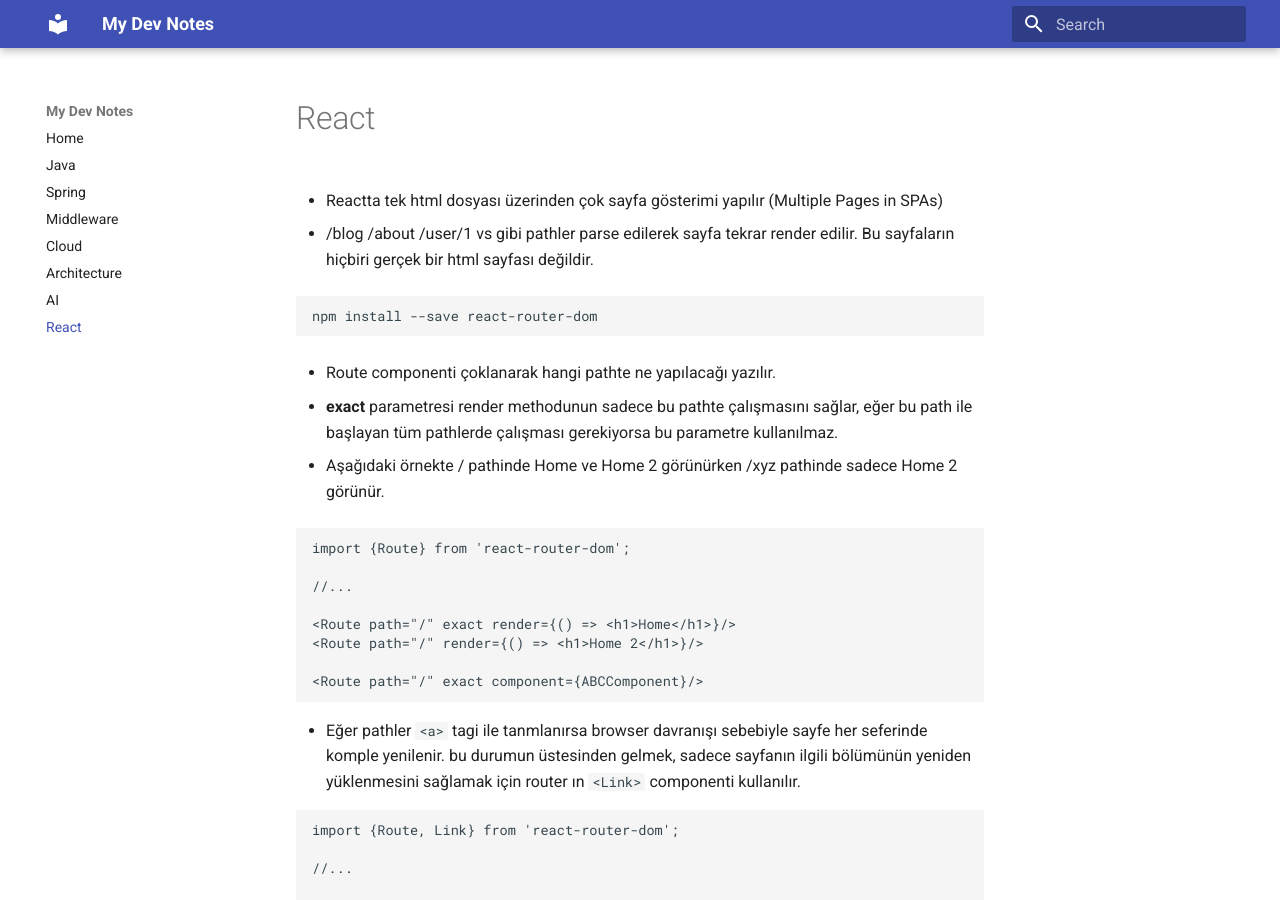
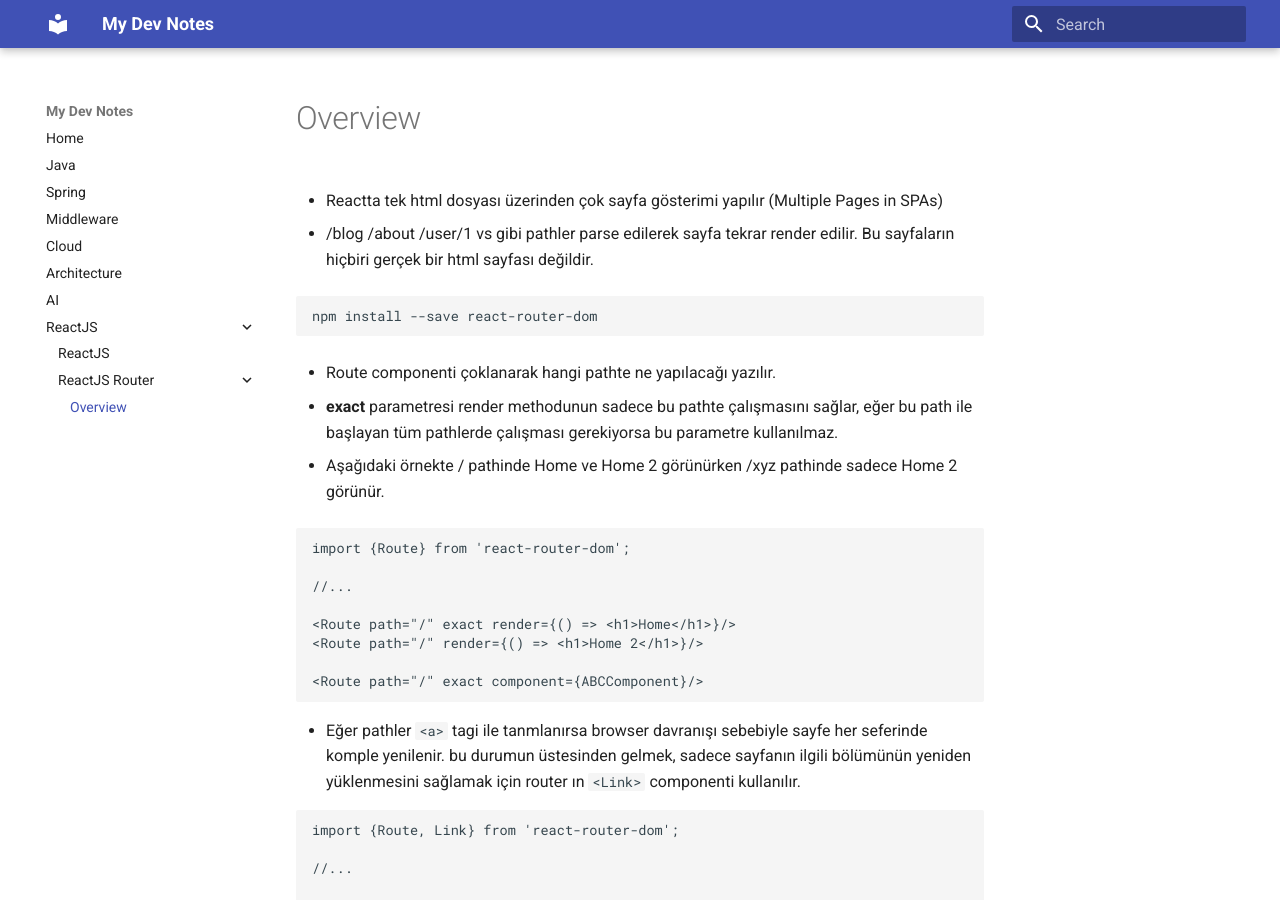
Before and after one commit to semudu/dev-notes, an MkDocs documentation site: the page built from docs/reactjs/router/overview.md, in a window 1280 px wide and 900 px high. Built offline with MkDocs 1.6.1 and Material for MkDocs 9.7.7, drawn with Linux system fonts in a browser that asks for light colours.

Commit message:
structure

```diff
--- a/mkdocs.yml
+++ b/mkdocs.yml
@@ -9,6 +9,9 @@ nav:
   - Cloud: cloud/index.md
   - Architecture: architecture/index.md
   - AI: ai/index.md
-  - React: reactjs/router.md
+  - ReactJS:
+      - ReactJS: reactjs/index.md
+      - ReactJS Router:
+          - Overview: reactjs/router/overview.md
 plugins:
   - search
```
Also changed, not shown: docs/reactjs/index.md (added), docs/reactjs/router/overview.md (renamed from docs/reactjs/router.md).
